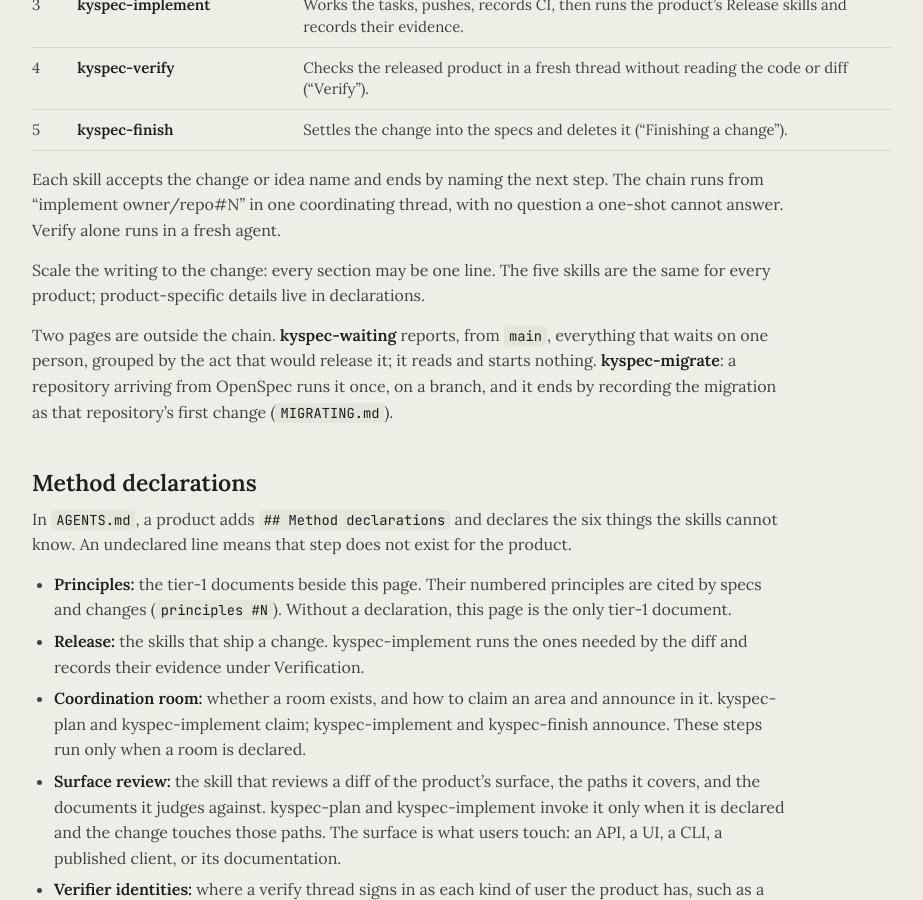
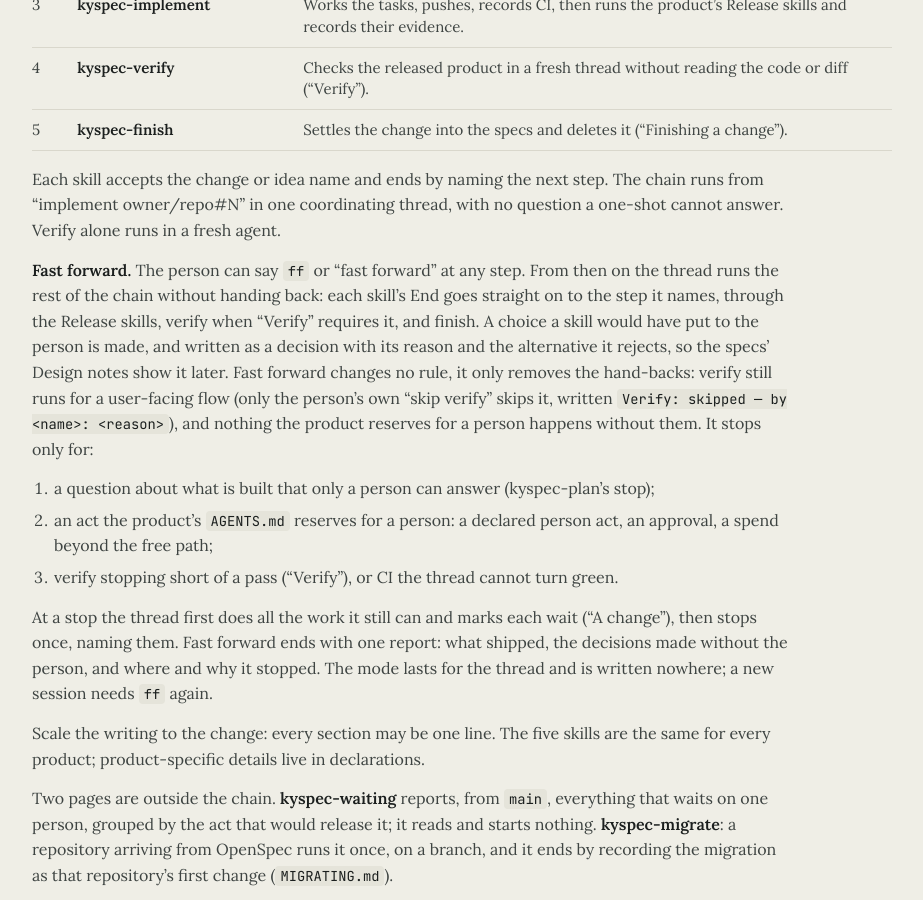
Before and after one commit to kychee-com/kyspec, a Jekyll site: the page built from METHOD.md, in a window 1280 px wide and 900 px high, scrolled down 2531 px. Shown: the whole window, without its empty margins (198-1121 px from the left). Built offline with Jekyll 4.4.1, drawn with Linux system fonts in a browser that asks for light colours; our own code applies the rules of GitHub Pages for plain Markdown files.

Commit message:
kyspec: ff (fast forward) runs the rest of the chain from any step
METHOD.md "The chain" gains the Fast forward paragraph; the five chain skills honor it in their End (implement step 3 makes the choice it would have asked; brainstorm step 6 shows without asking) and name ff in their descriptions; README, llms.txt and AGENTS.md mention it. D1 -> D-method-24, D2 -> D-method-25 in docs/method.md.

Tasks done: 1 METHOD.md paragraph; 2 five skills; 3 README, llms.txt, AGENTS.md; 4 decisions folded, kyspec npm test 43 pass, npm run check ok, check-layout ok.

Co-Authored-By: Claude Opus 5.5 <noreply@anthropic.com>

Claude-Session: https://claude.ai/code/session_01GnMT5ruEw9D5kA7jGmK9Bu

```diff
--- a/METHOD.md
+++ b/METHOD.md
@@ -119,6 +119,25 @@ Five skills run the method. Each is one short page (principle 9).
 Each skill accepts the change or idea name and ends by naming the next step. The chain runs
 from "implement owner/repo#N" in one coordinating thread, with no question a one-shot cannot
 answer. Verify alone runs in a fresh agent.
+
+**Fast forward.** The person can say `ff` or "fast forward" at any step. From then on the
+thread runs the rest of the chain without handing back: each skill's End goes straight on to
+the step it names, through the Release skills, verify when "Verify" requires it, and finish. A
+choice a skill would have put to the person is made, and written as a decision with its reason
+and the alternative it rejects, so the specs' Design notes show it later. Fast forward changes
+no rule, it only removes the hand-backs: verify still runs for a user-facing flow (only the
+person's own "skip verify" skips it, written `Verify: skipped — by <name>: <reason>`), and
+nothing the product reserves for a person happens without them. It stops only for:
+
+1. a question about what is built that only a person can answer (kyspec-plan's stop);
+2. an act the product's `AGENTS.md` reserves for a person: a declared person act, an
+   approval, a spend beyond the free path;
+3. verify stopping short of a pass ("Verify"), or CI the thread cannot turn green.
+
+At a stop the thread first does all the work it still can and marks each wait ("A change"),
+then stops once, naming them. Fast forward ends with one report: what shipped, the decisions
+made without the person, and where and why it stopped. The mode lasts for the thread and is
+written nowhere; a new session needs `ff` again.
 
 Scale the writing to the change: every section may be one line. The five skills are the same
 for every product; product-specific details live in declarations.
--- a/llms.txt
+++ b/llms.txt
@@ -22,6 +22,8 @@ Two files and six skills, four lines, run from the repository root:
    each keeping its SKILL.md: .claude/skills/ for Claude Code,
    .agents/skills/ for Codex; another host uses its own skill location.
    skills/kyspec-waiting goes with them: it reports what waits on a person.
+   Saying `ff` (fast forward) at any step runs the rest of the chain
+   without pausing (METHOD.md "The chain").
    A repository arriving from OpenSpec (it has an openspec/ directory) also
    takes skills/kyspec-migrate, for one run.
 3. check-layout.mjs is the layout gate (dependency-free Node.js). Run
```
Also changed, not shown: skills/kyspec-brainstorm/SKILL.md (+4 -2 lines), skills/kyspec-finish/SKILL.md (+4 -2 lines), skills/kyspec-implement/SKILL.md (+6 -2 lines), skills/kyspec-plan/SKILL.md (+4 -4 lines), skills/kyspec-verify/SKILL.md (+3 -2 lines), README.md.
